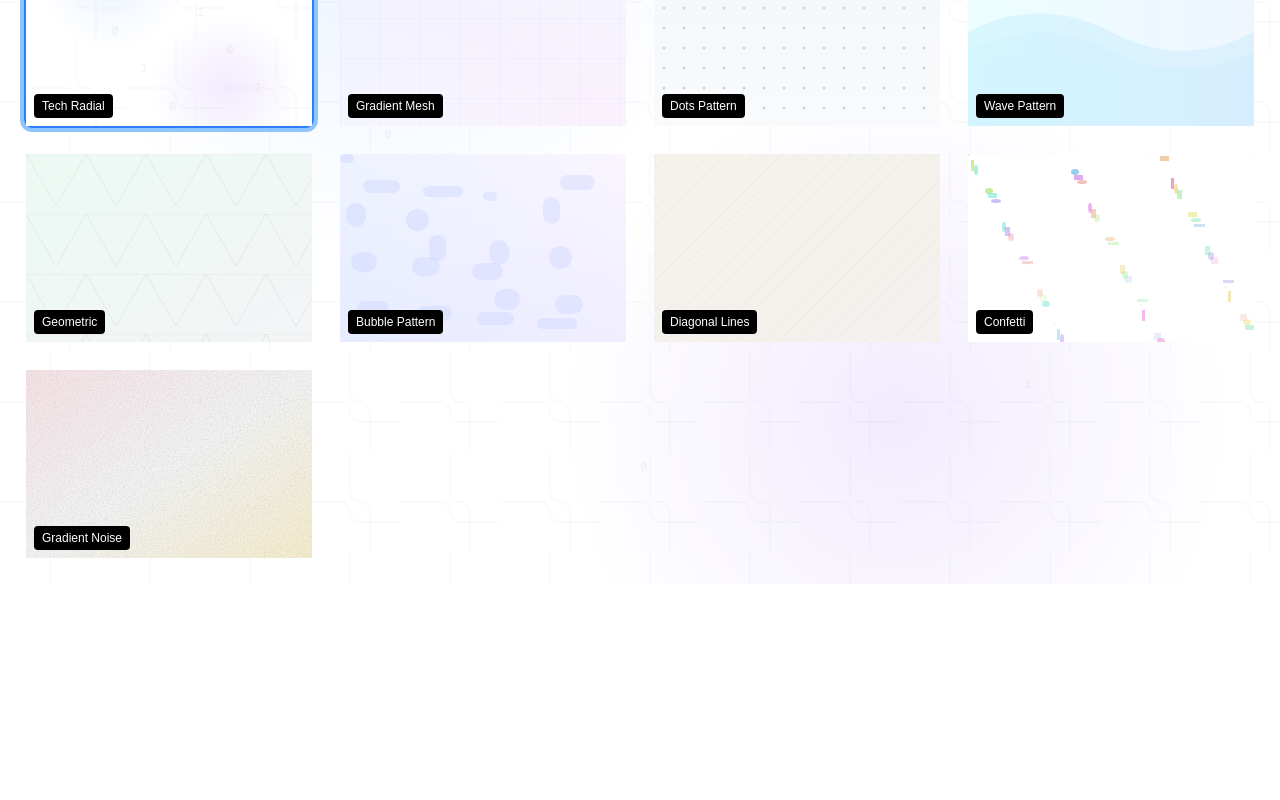
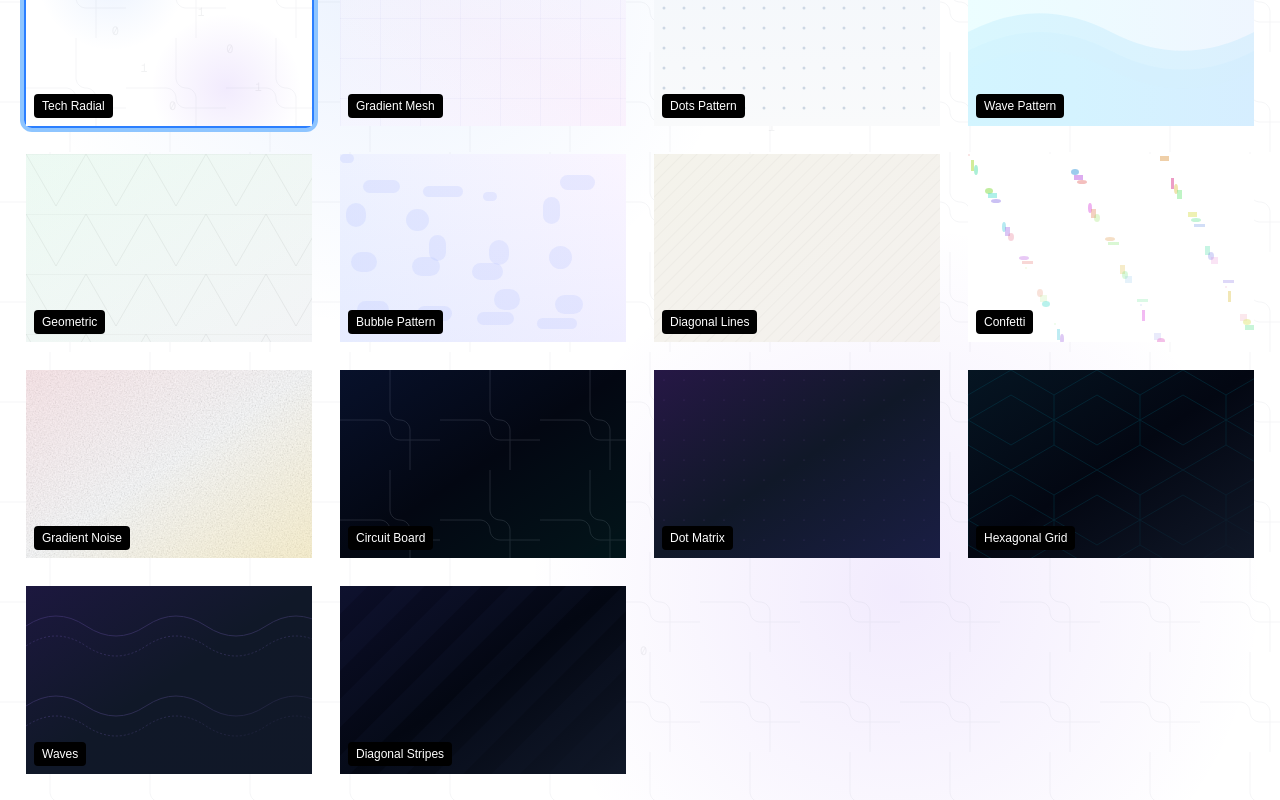
Before and after one commit to pavannitheesh/bggallery, a Next.js app: page / in a window 1280 px wide. Shown: the part 248-1048 px from the top of the page. Before the commit the page ends 832 px from the top, so only its background shows below. Built offline with nearby package versions, Linux system fonts and the light colour scheme.

Commit message:
add:added backgrounds

```diff
--- a/data/background.js
+++ b/data/background.js
@@ -337,5 +337,279 @@
     </div>
     <div className="absolute inset-0 bg-gradient-to-br from-rose-300/20 via-transparent to-amber-300/20 dark:from-rose-900/20 dark:to-amber-900/20"></div>
   </div>`
+    }, {
+      name: "Circuit Board",
+      component: () => (
+        <div className="absolute inset-0 bg-gray-950 overflow-hidden">
+          <div className="absolute inset-0 opacity-20">
+            <svg width="100%" height="100%">
+              <pattern
+                id="circuit-pattern"
+                x="0"
+                y="0"
+                width="40"
+                height="40"
+                patternUnits="userSpaceOnUse"
+              >
+                <rect width="40" height="40" fill="transparent" />
+                <path
+                  d="M0 20H40M20 0V40"
+                  stroke="currentColor"
+                  strokeWidth="0.5"
+                  className="text-blue-400"
+                />
+                <circle cx="20" cy="20" r="1" fill="currentColor" className="text-emerald-400" />
+              </pattern>
+              <rect width="100%" height="100%" fill="url(#circuit-pattern)" />
+            </svg>
+          </div>
+          <div className="absolute inset-0 bg-gradient-to-br from-blue-900/20 via-transparent to-emerald-900/20"></div>
+        </div>
+      ),
+      code: `<div className="absolute inset-0 bg-gray-950 overflow-hidden">
+    <div className="absolute inset-0 opacity-20">
+      <svg width="100%" height="100%">
+        <pattern
+          id="circuit-pattern"
+          x="0"
+          y="0"
+          width="40"
+          height="40"
+          patternUnits="userSpaceOnUse"
+        >
+          <rect width="40" height="40" fill="transparent" />
+          <path
+            d="M0 20H40M20 0V40"
+            stroke="currentColor"
+            strokeWidth="0.5"
+            className="text-blue-400"
+          />
+          <circle cx="20" cy="20" r="1" fill="currentColor" className="text-emerald-400" />
+        </pattern>
+        <rect width="100%" height="100%" fill="url(#circuit-pattern)" />
+      </svg>
+    </div>
+    <div className="absolute inset-0 bg-gradient-to-br from-blue-900/20 via-transparent to-emerald-900/20"></div>
+  </div>`
+    },
+    {
+      name: "Dot Matrix",
+      component: () => (
+        <div className="absolute inset-0 bg-gray-900 overflow-hidden">
+          <div className="absolute inset-0 opacity-30 dark:opacity-40">
+            <svg width="100%" height="100%">
+              <pattern
+                id="dot-pattern"
+                x="0"
+                y="0"
+                width="20"
+                height="20"
+                patternUnits="userSpaceOnUse"
+              >
+                <circle cx="10" cy="10" r="0.5" fill="currentColor" className="text-purple-400" />
+              </pattern>
+              <rect width="100%" height="100%" fill="url(#dot-pattern)" />
+            </svg>
+          </div>
+          <div className="absolute inset-0 bg-gradient-to-br from-purple-900/30 via-transparent to-indigo-900/30"></div>
+        </div>
+      ),
+      code: `<div className="absolute inset-0 bg-gray-900 overflow-hidden">
+    <div className="absolute inset-0 opacity-30 dark:opacity-40">
+      <svg width="100%" height="100%">
+        <pattern
+          id="dot-pattern"
+          x="0"
+          y="0"
+          width="20"
+          height="20"
+          patternUnits="userSpaceOnUse"
+        >
+          <circle cx="10" cy="10" r="0.5" fill="currentColor" className="text-purple-400" />
+        </pattern>
+        <rect width="100%" height="100%" fill="url(#dot-pattern)" />
+      </svg>
+    </div>
+    <div className="absolute inset-0 bg-gradient-to-br from-purple-900/30 via-transparent to-indigo-900/30"></div>
+  </div>`
+    },
+    {
+      name: "Hexagonal Grid",
+      component: () => (
+        <div className="absolute inset-0 bg-gray-950 overflow-hidden">
+          <div className="absolute inset-0 opacity-15">
+            <svg width="100%" height="100%">
+              <pattern
+                id="hex-pattern"
+                x="0"
+                y="0"
+                width="86"
+                height="100"
+                patternUnits="userSpaceOnUse"
+              >
+                <path
+                  d="M0 50L43 25L86 50L86 75L43 100L0 75Z"
+                  fill="none"
+                  stroke="currentColor"
+                  strokeWidth="0.8"
+                  className="text-cyan-400"
+                />
+                <path
+                  d="M43 0L86 25L86 50L43 75L0 50L0 25Z"
+                  fill="none"
+                  stroke="currentColor"
+                  strokeWidth="0.8"
+                  className="text-cyan-400"
+                />
+              </pattern>
+              <rect width="100%" height="100%" fill="url(#hex-pattern)" />
+            </svg>
+          </div>
+          <div className="absolute inset-0 bg-gradient-to-br from-cyan-900/20 via-transparent to-gray-900"></div>
+        </div>
+      ),
+      code: `<div className="absolute inset-0 bg-gray-950 overflow-hidden">
+    <div className="absolute inset-0 opacity-15">
+      <svg width="100%" height="100%">
+        <pattern
+          id="hex-pattern"
+          x="0"
+          y="0"
+          width="86"
+          height="100"
+          patternUnits="userSpaceOnUse"
+        >
+          <path
+            d="M0 50L43 25L86 50L86 75L43 100L0 75Z"
+            fill="none"
+            stroke="currentColor"
+            strokeWidth="0.8"
+            className="text-cyan-400"
+          />
+          <path
+            d="M43 0L86 25L86 50L43 75L0 50L0 25Z"
+            fill="none"
+            stroke="currentColor"
+            strokeWidth="0.8"
+            className="text-cyan-400"
+          />
+        </pattern>
+        <rect width="100%" height="100%" fill="url(#hex-pattern)" />
+      </svg>
+    </div>
+    <div className="absolute inset-0 bg-gradient-to-br from-cyan-900/20 via-transparent to-gray-900"></div>
+  </div>`
+    },
+    {
+      name: "Waves",
+      component: () => (
+        <div className="absolute inset-0 bg-gray-900 overflow-hidden">
+          <div className="absolute inset-0 opacity-20">
+            <svg width="100%" height="100%">
+              <pattern
+                id="wave-pattern"
+                x="0"
+                y="0"
+                width="120"
+                height="80"
+                patternUnits="userSpaceOnUse"
+              >
+                <path
+                  d="M0 40 Q30 20 60 40 T120 40"
+                  fill="none"
+                  stroke="currentColor"
+                  strokeWidth="1"
+                  className="text-violet-400"
+                />
+                <path
+                  d="M0 60 Q30 40 60 60 T120 60"
+                  fill="none"
+                  stroke="currentColor"
+                  strokeWidth="1"
+                  className="text-violet-400"
+                  strokeDasharray="2,2"
+                />
+              </pattern>
+              <rect width="100%" height="100%" fill="url(#wave-pattern)" />
+            </svg>
+          </div>
+          <div className="absolute inset-0 bg-gradient-to-br from-violet-900/20 via-transparent to-gray-900"></div>
+        </div>
+      ),
+      code: `<div className="absolute inset-0 bg-gray-900 overflow-hidden">
+    <div className="absolute inset-0 opacity-20">
+      <svg width="100%" height="100%">
+        <pattern
+          id="wave-pattern"
+          x="0"
+          y="0"
+          width="120"
+          height="80"
+          patternUnits="userSpaceOnUse"
+        >
+          <path
+            d="M0 40 Q30 20 60 40 T120 40"
+            fill="none"
+            stroke="currentColor"
+            strokeWidth="1"
+            className="text-violet-400"
+          />
+          <path
+            d="M0 60 Q30 40 60 60 T120 60"
+            fill="none"
+            stroke="currentColor"
+            strokeWidth="1"
+            className="text-violet-400"
+            strokeDasharray="2,2"
+          />
+        </pattern>
+        <rect width="100%" height="100%" fill="url(#wave-pattern)" />
+      </svg>
+    </div>
+    <div className="absolute inset-0 bg-gradient-to-br from-violet-900/20 via-transparent to-gray-900"></div>
+  </div>`
+    },
+    {
+      name: "Diagonal Stripes",
+      component: () => (
+        <div className="absolute inset-0 bg-gray-950 overflow-hidden">
+          <div className="absolute inset-0 opacity-10">
+            <svg width="100%" height="100%">
+              <pattern
+                id="stripe-pattern"
+                x="0"
+                y="0"
+                width="40"
+                height="40"
+                patternUnits="userSpaceOnUse"
+                patternTransform="rotate(45)"
+              >
+                <rect width="20" height="40" fill="currentColor" className="text-indigo-400" opacity="0.3" />
+              </pattern>
+              <rect width="100%" height="100%" fill="url(#stripe-pattern)" />
+            </svg>
+          </div>
+          <div className="absolute inset-0 bg-gradient-to-br from-indigo-900/20 via-transparent to-gray-900"></div>
+        </div>
+      ),
+      code: `<div className="absolute inset-0 bg-gray-950 overflow-hidden">
+    <div className="absolute inset-0 opacity-10">
+      <svg width="100%" height="100%">
+        <pattern
+          id="stripe-pattern"
+          x="0"
+          y="0"
+          width="40"
+          height="40"
+          patternUnits="userSpaceOnUse"
+          patternTransform="rotate(45)"
+        >
+          <rect width="20" height="40" fill="currentColor" className="text-indigo-400" opacity="0.3" />
+        </pattern>
+        <rect width="100%" height="100%" fill="url(#stripe-pattern)" />
+      </svg>
+    </div>
+    <div className="absolute inset-0 bg-gradient-to-br from-indigo-900/20 via-transparent to-gray-900"></div>
+  </div>`
     }]
     export default backgroundsData;
```
